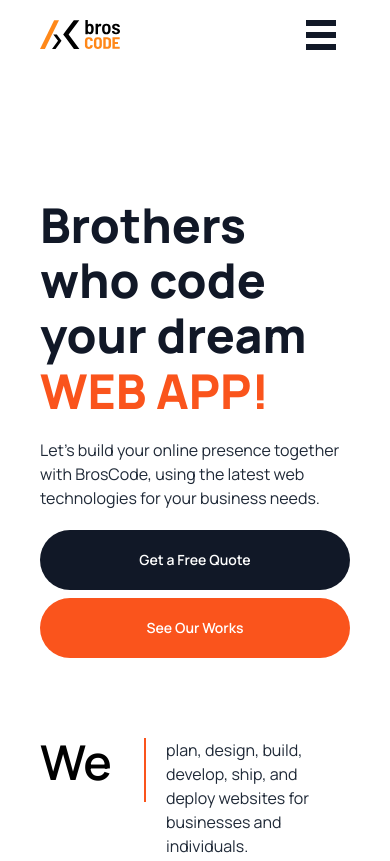
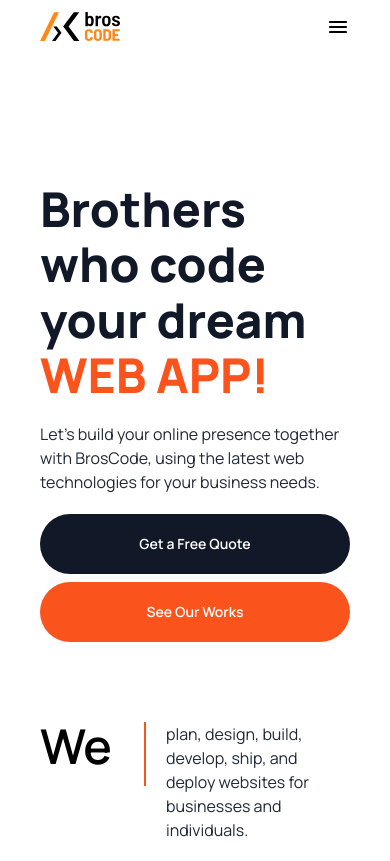
Before and after one commit to broscode-dev/broscode-portfolio, a website: page index.html in a window 390 px wide. Shown: the top 861 px of the page. Drawn offline with Linux system fonts and the light colour scheme.

Commit message:
refactor: replace menu icon

```diff
--- a/index.html
+++ b/index.html
@@ -62,13 +62,18 @@
       <nav class="md:hidden flex flex-col w-full py-3 px-10 sm:px-20">
         <div class="flex justify-between w-full items-center">
           <img src="./assets/logo-svg.svg" alt="logo" class="w-20" />
-          <button
-            id="hamburger-menu"
-            class="group relative inline-block w-[44px] h-[45px]"
-          >
-            <span
-              class="relative w-[30px] h-[6px] bg-gray-900 block after:absolute after:content-[''] after:mt-[12px] after:w-[30px] after:h-[6px] after:bg-gray-900 after:block after:left-[0] before:absolute before:content-[''] before:-mt-[12px] before:w-[30px] before:h-[6px] before:bg-gray-900 before:block before:left-[0]"
-            ></span>
+          <button id="hamburger-menu" class="group relative">
+            <svg
+              xmlns="http://www.w3.org/2000/svg"
+              height="24px"
+              viewBox="0 -960 960 960"
+              width="24px"
+              fill="#000"
+            >
+              <path
+                d="M160-240q-17 0-28.5-11.5T120-280q0-17 11.5-28.5T160-320h640q17 0 28.5 11.5T840-280q0 17-11.5 28.5T800-240H160Zm0-200q-17 0-28.5-11.5T120-480q0-17 11.5-28.5T160-520h640q17 0 28.5 11.5T840-480q0 17-11.5 28.5T800-440H160Zm0-200q-17 0-28.5-11.5T120-680q0-17 11.5-28.5T160-720h640q17 0 28.5 11.5T840-680q0 17-11.5 28.5T800-640H160Z"
+              />
+            </svg>
           </button>
         </div>
       </nav>
```
Also changed, not shown: output.css.
